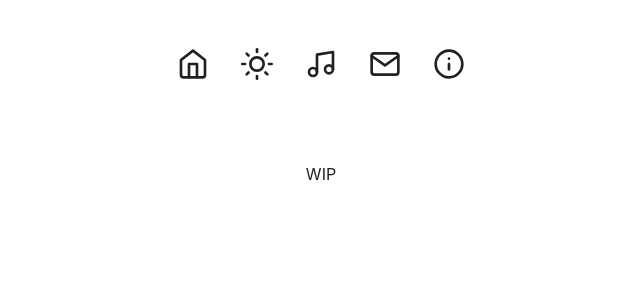
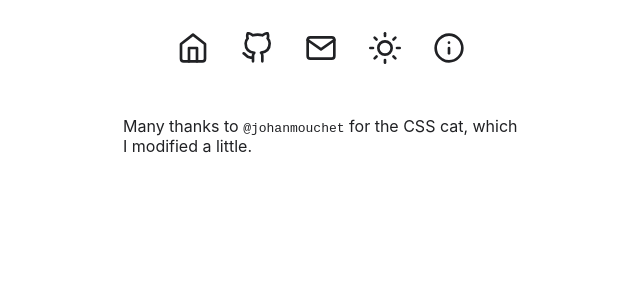
Before and after one commit to nanderLP/nander.dev, a Next.js app: page /credits in a window 1280 px wide. Shown: the top 300 px of the page, without its empty margins (319-959 px from the left). Built offline with nearby package versions, Linux system fonts and the light colour scheme.

Commit message:
:sparkles: add credits page and replace music with github

```diff
--- a/components/Navbar/Navbar.module.scss
+++ b/components/Navbar/Navbar.module.scss
@@ -1,16 +1,17 @@
 .nav {
   z-index: 10;
-  padding: var(--gap-double);
-  @media (max-width: 960px) {
-    padding: var(--gap);
-  }
-  margin-bottom: 2rem;
+  padding: var(--gap);
   top: 0;
   display: flex;
-  flex-direction: row;
+  flex-direction: column;
   align-items: center;
   justify-content: center;
   position: sticky;
+}
+
+.navItems {
+  display: flex;
+  flex-direction: row;
 }
 
 .navItem {
--- a/components/Navbar/index.js
+++ b/components/Navbar/index.js
@@ -2,9 +2,11 @@ import styles from "./Navbar.module.scss";
 import { useTheme } from "next-themes";
 import Link from "next/link";
 
-import { Music, Moon, Sun, Info, Mail, Home } from "react-feather";
+import { Music, Moon, Sun, Info, Mail, Home, GitHub } from "react-feather";
 
-export default function Navbar() {
+export default function Navbar(props) {
+  const { path } = props;
+
   const { theme, setTheme } = useTheme();
   function toggleTheme() {
     if (theme == "dark") {
@@ -16,12 +18,34 @@ export default function Navbar() {
 
   return (
     <nav className={styles.nav}>
+      <div className={styles.navItems}>
         <div className={styles.navItem}>
           <Link href="/">
             <a className={styles.a}>
               <Home size="2rem" />
             </a>
           </Link>
+        </div>
+        {/*<div className={styles.navItem}>
+          <Link href="/music">
+            <a className={styles.a}>
+              <Music size="2rem" />
+            </a>
+          </Link>
+          </div>*/}
+        <div className={styles.navItem}>
+          <a
+            href="https://github.com/nanderLP"
+            target="_blank"
+            rel="noreferrer"
+          >
+            <GitHub size="2rem" />
+          </a>
+        </div>
+        <div className={styles.navItem}>
+          <a href="mailto:nander@nander.dev" className={styles.a}>
+            <Mail size="2rem" />
+          </a>
         </div>
         <div className={styles.navItem}>
           <div
@@ -32,24 +56,13 @@ export default function Navbar() {
           </div>
         </div>
         <div className={styles.navItem}>
-        <Link href="/music">
-          <a className={styles.a}>
-            <Music size="2rem" />
-          </a>
-        </Link>
-      </div>
-      <div className={styles.navItem}>
-        <a href="mailto:nander@nander.dev" className={styles.a}>
-          <Mail size="2rem" />
-        </a>
-      </div>
-      <div className={styles.navItem}>
           <Link href="/credits">
             <a className={styles.a}>
               <Info size="2rem" />
             </a>
           </Link>
         </div>
+      </div>
     </nav>
   );
 }
--- a/jsconfig.json
+++ b/jsconfig.json
@@ -1,5 +1,8 @@
 {
   "compilerOptions": {
-    "baseUrl": "."
+    "baseUrl": ".",
+    "paths": {
+      "@styles/*": ["styles/*"]
+    }
   }
 }
--- a/pages/_app.js
+++ b/pages/_app.js
@@ -8,6 +8,8 @@ import Navbar from "components/Navbar";
 // import { useEffect, useState } from "react";
 
 function Nander({ Component, pageProps }) {
+  // TODO: variable favicon selection based on theme
+
   /* const { theme } = useTheme();
 
   useEffect(() => {
@@ -15,7 +17,7 @@ function Nander({ Component, pageProps }) {
     document
       .getElementById("favicon")
       .setAttribute("href", `/favicon_${theme}.ico`);
-  }); */ // TODO: variable favicon selection based on theme
+  }); */
 
   return (
     <ThemeProvider defaultTheme="system">
@@ -26,7 +28,7 @@ function Nander({ Component, pageProps }) {
         <meta name="Description" content="homepage of nander."></meta>
       </Head>
       <div className={styles.app}>
-        <Navbar />
+        <Navbar path={Component.name} />
         <Component {...pageProps}></Component>
       </div>
     </ThemeProvider>
--- a/pages/credits.js
+++ b/pages/credits.js
@@ -1,3 +1,22 @@
+import styles from "@styles/Credits.module.scss";
+
 export default function Credits() {
-  return <div>WIP</div>;
+  return (
+    <main className={styles.container}>
+      <p className={styles.text}>
+        Many thanks to{" "}
+        <code>
+          <a
+            target="_blank"
+            href="https://codepen.io/johanmouchet"
+            style={{ textDecoration: "none" }}
+          >
+            @johanmouchet
+          </a>
+        </code>{" "}
+        for the CSS cat, which I modified a little.
+      </p>
+      <p></p>
+    </main>
+  );
 }
--- a/pages/index.js
+++ b/pages/index.js
@@ -15,8 +15,7 @@ export default function Home() {
       })
   );
   return (
-    <div>
-      <main className={styles.main}>
+    <main className={styles.container}>
       <div className={styles.side}>
         <Picture />
         <div>
@@ -37,6 +36,5 @@ export default function Home() {
         </div>
       ) : null}
     </main>
-    </div>
   );
 }
--- a/pages/music.js
+++ b/pages/music.js
@@ -1,3 +1,5 @@
+import styles from "@styles/Music.module.scss";
+
 export default function Music() {
-  return <div>WIP</div>;
+  return <main className={styles.container}></main>;
 }
--- a/styles/Credits.module.scss
+++ b/styles/Credits.module.scss
@@ -0,0 +1,10 @@
+.container {
+  display: flex;
+  justify-content: center;
+  flex-direction: column;
+  align-items: center;
+}
+
+.text {
+  max-width: 75%;
+}
--- a/styles/Home.module.scss
+++ b/styles/Home.module.scss
@@ -7,7 +7,7 @@
   padding: 1rem;
 }
 
-.main {
+.container {
   display: flex;
   flex-wrap: wrap;
   justify-content: center;
--- a/styles/Music.module.scss
+++ b/styles/Music.module.scss
@@ -0,0 +1,6 @@
+.container {
+  display: flex;
+  flex-wrap: wrap;
+  justify-content: center;
+  flex-direction: column;
+}
--- a/styles/globals.scss
+++ b/styles/globals.scss
@@ -1,3 +1,4 @@
+@import url("https://fonts.googleapis.com/css2?family=Roboto+Mono&display=swap");
 @import "./theme.scss";
 html,
 body {
--- a/styles/theme.scss
+++ b/styles/theme.scss
@@ -10,7 +10,6 @@
   --gap-half: 0.5rem;
   --gap: 1rem;
   --gap-double: 2rem;
-  --small-gap: 4rem;
   --big-gap: 4rem;
 }
 
```
Lines whose indentation alone changed are shown as unchanged.
